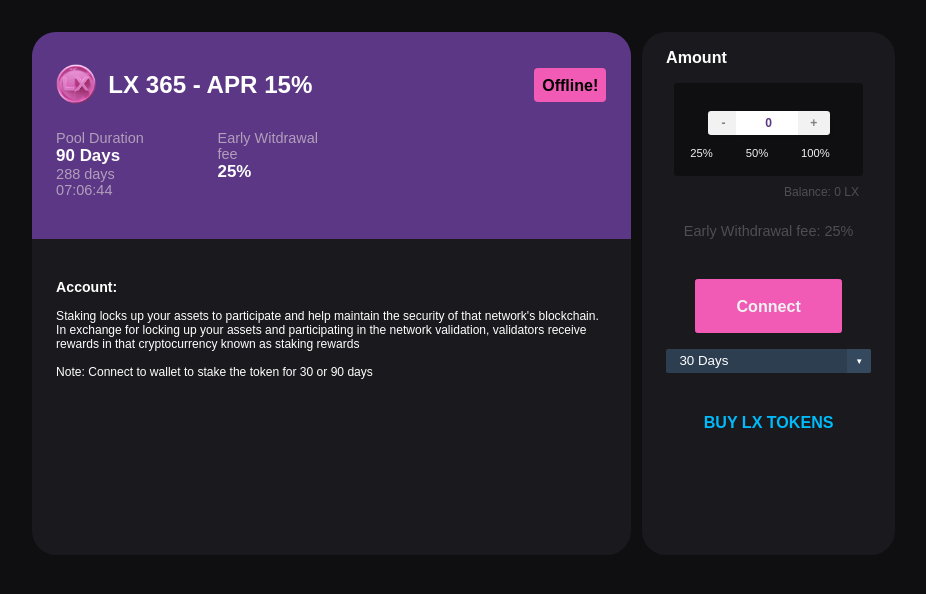
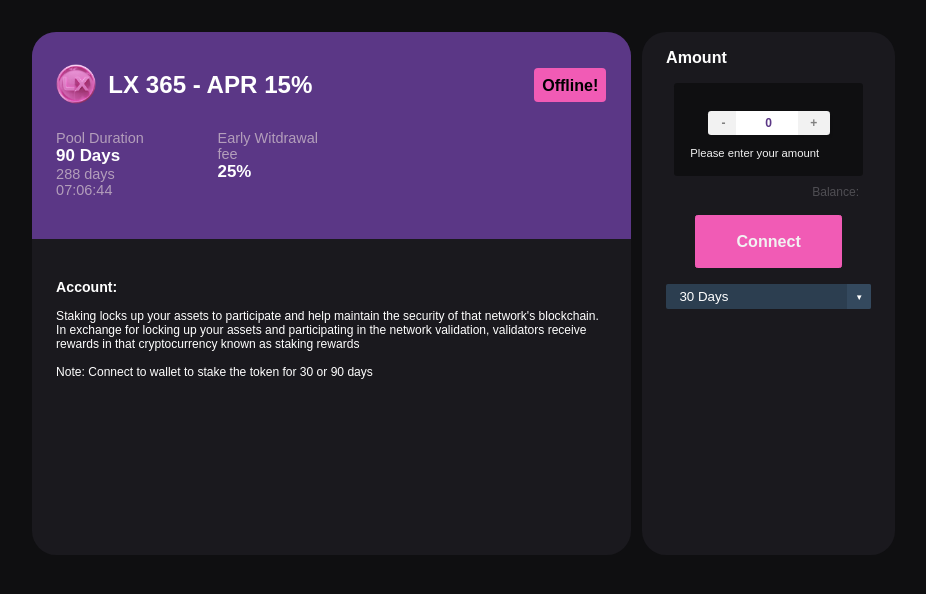
Before and after one commit to mfahadiqbalofcl/LX-DApp, a website with bundled scripts: page index.html in a window 1280 px wide. Shown: the whole page, without its empty margins (176-1102 px from the left). Built offline with nearby package versions, Linux system fonts and the light colour scheme.

Commit message:
update
update

```diff
--- a/assets/js/index.js
+++ b/assets/js/index.js
@@ -7,6 +7,7 @@ const unstakeButton = document.getElementById('unstake')
 const showAccount = document.getElementById('showAccount')
 const stakedisable = document.getElementById('stakeButton')
 const dappStatus = document.getElementById('dappStatus')
+const showBalance = document.getElementById("showBalance")
 
 connectButton.onclick = connect
 stakeButton.onclick = stake
@@ -42,6 +43,8 @@ async function connect() {
     connectButton.innerHTML = 'Connected'
     const accounts = await ethereum.request({ method: 'eth_accounts' })
     showAccount.innerHTML = accounts
+    const balance = await contract.balanceOf(accounts.toString())
+    showBalance.innerHTML = balance
     console.log(accounts)
     } else {
       connectButton.innerHTML = 'Please switch to Binance test net'
@@ -109,6 +112,26 @@ async function unstake() {
     }
   }
 }
+
+
+// async function Balanceof() {
+//   if ((typeof window, ethereum !== 'undefined')) {
+//     const provider = new ethers.providers.Web3Provider(window.ethereum)
+//     const signer = provider.getSigner()
+//     const contract = new ethers.Contract(tokenContract, testAbi, signer)
+//     try {
+//       const accounts = await ethereum.request({ method: 'eth_accounts' })
+//       const balance = await contract.balanceOf(accounts.toString())
+//       showBalance.innerHTML = balance
+//       console.log(balance * 1 * 10 ** 18)
+//       console.log(balance)
+
+//     } catch (error) {
+//       console.log(error)
+//     }
+//   }
+// }
+
 
 
 $(document).ready(function () {
--- a/index.html
+++ b/index.html
@@ -142,27 +142,17 @@
                                             value="+" data-max="999999">
                                     </div>
                                     <div class="stake-per-wrapper">
-                                        <div class="row">
-                                            <div class="col-3">
-                                                <span>25%</span>
-                                            </div>
-                                            <div class="col-3">
-                                                <span>50%</span>
-                                            </div>
-                                            <div class="col-3">
-                                                <span>100%</span>
-                                            </div>
-                                        </div>
+                                                <span>Please enter your amount</span>
                                     </div>
                                 </div>
                                 <p class="your-balance">Balance:
-                                    <span data-balance=""> 0 LX</span>
+                                    <span id="showBalance" data-balance=""></span>
                                 </p>
 
-                                <p class="withdrawal-fee-percentage"
+                                <!-- <p class="withdrawal-fee-percentage"
                                     data-withdrwa-fee="">Early Withdrawal fee:
                                     25%
-                                </p>
+                                </p> -->
 
                                 <div class="button-wrapper">
                                     <button id="connectButton"
@@ -185,10 +175,10 @@
                                         class="secondary-button">unstake</button>
                                 </div>
 
-                                <div class="buy-button-wrapper">
+                                <!-- <div class="buy-button-wrapper">
                                     <a href="" class="buy-tokens"
                                         data-buy-token="">BUY LX Tokens</a>
-                                </div>
+                                </div> -->
                             </div>
                         </div>
                     </div>
```
